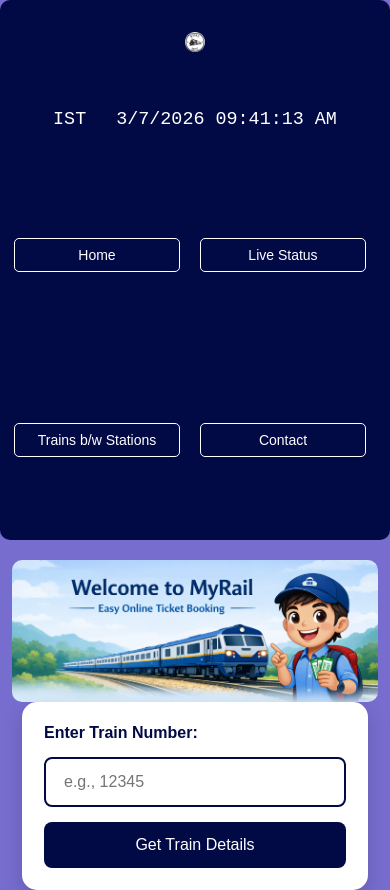
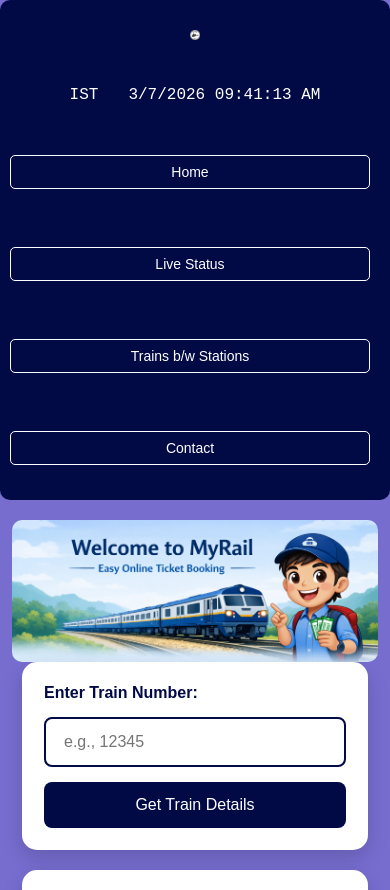
Before and after one commit to CodingWithAman1/myRail, a website: page index.html in a window 390 px wide. Shown: the top 890 px of the page. Drawn offline with Linux system fonts and the light colour scheme.

Commit message:
Reduce mobile header size for portrait screens

```diff
--- a/style.css
+++ b/style.css
@@ -506,13 +506,34 @@ header nav a {
 }
 
 @media (max-width: 520px) {
-    header img.logo {
-        height: 60px;
+    header {
+        padding: 10px 10px;
+        gap: 10px;
     }
 
-    header nav a {
+    header img.logo {
+        height: 50px;
+    }
+
+    #main_clock {
+        font-size: 1rem;
+        width: 100%;
+        justify-content: center;
+        padding: 0;
+    }
+
+    #home_nav {
+        width: 100%;
+        flex-wrap: wrap;
+        gap: 8px;
+        justify-content: center;
+    }
+
+    #home_nav a {
         font-size: 14px;
         padding: 8px 10px;
+        flex: 1 1 100%;
+        min-width: unset;
     }
 
     #trainResult,
```
